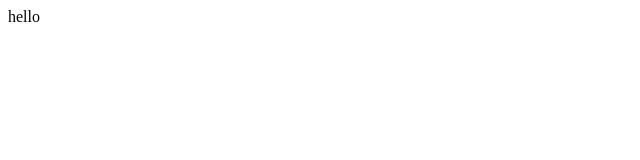
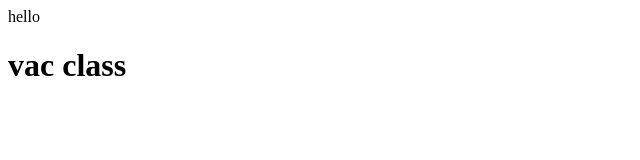
Before and after one commit to Abhixhy/abhi, a plain HTML site: page index.html in a window 1280 px wide. Shown: the whole page, without its empty margins (0-640 px from the left). Drawn offline with Linux system fonts and the light colour scheme.

Commit message:
Update index.html

```diff
--- a/index.html
+++ b/index.html
@@ -1,3 +1,6 @@
 <body>
   hello
 </body>
+<h1>
+  vac class
+</h1>
```
